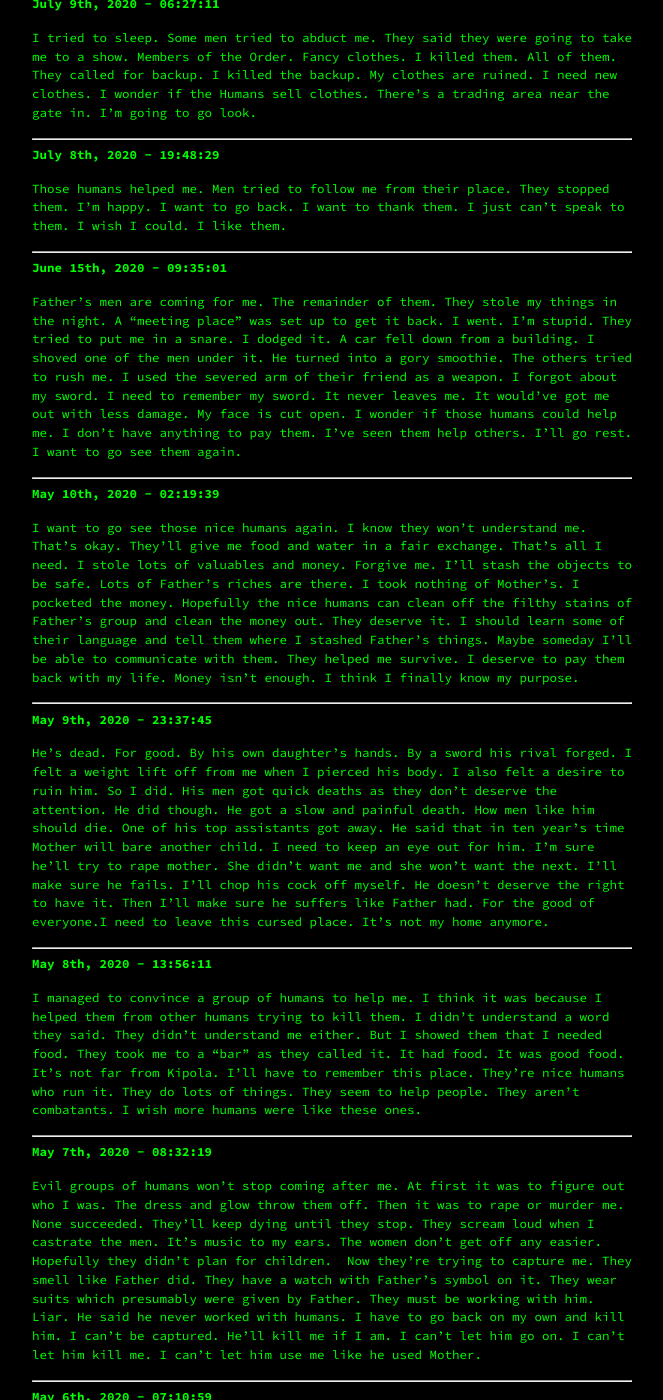
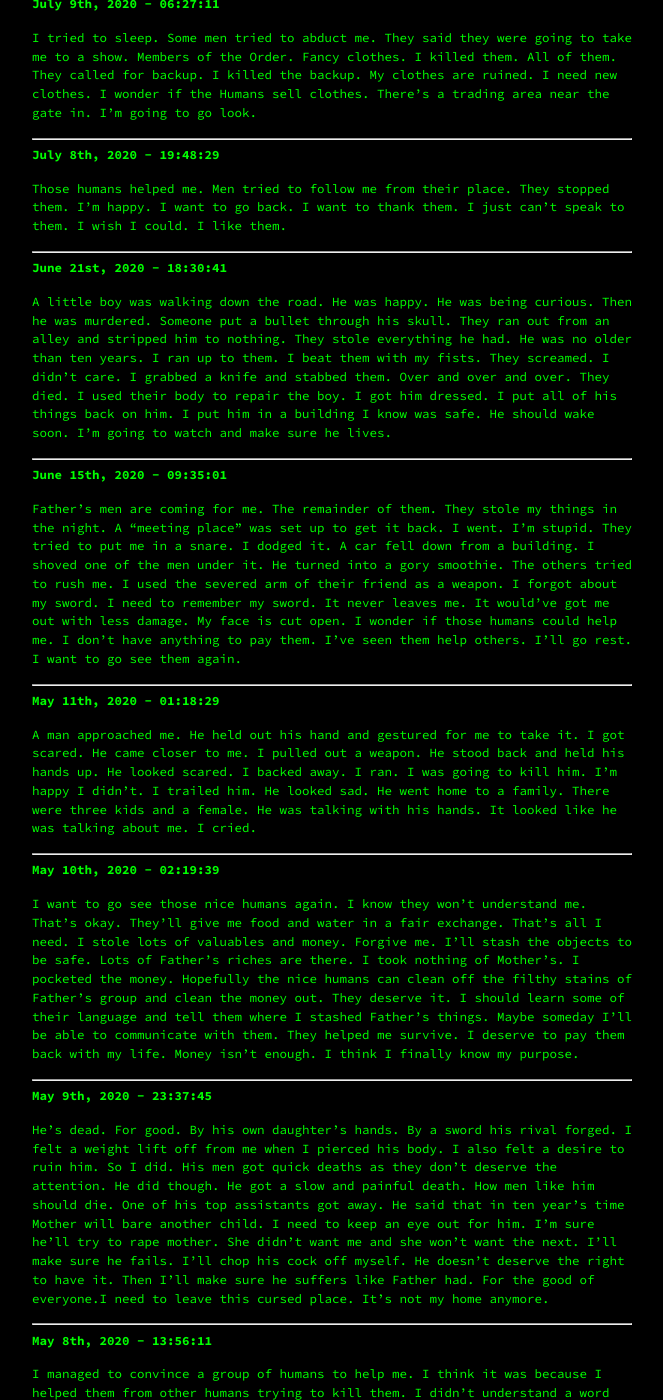
Before and after one commit to Terwilliger69105/69105.github.io, a Jekyll site: the page built from _pages/burritoverse/nimu.md, in a window 1280 px wide and 1400 px high, scrolled down 3027 px. Shown: the whole window, without its empty margins (308-971 px from the left). Built offline with Jekyll 4.4.1, drawn with Linux system fonts in a browser that asks for light colours; our own code applies the rules of GitHub Pages for plain Markdown files; some of the changed text lies outside the part shown.

Commit message:
Update nimu.md

```diff
--- a/_pages/burritoverse/nimu.md
+++ b/_pages/burritoverse/nimu.md
@@ -129,9 +129,21 @@ Those humans helped me. Men tried to follow me from their place. They stopped th
 
 ---
 
+**June 21st, 2020 - 18:30:41**
+
+A little boy was walking down the road. He was happy. He was being curious. Then he was murdered. Someone put a bullet through his skull. They ran out from an alley and stripped him to nothing. They stole everything he had. He was no older than ten years. I ran up to them. I beat them with my fists. They screamed. I didn't care. I grabbed a knife and stabbed them. Over and over and over. They died. I used their body to repair the boy. I got him dressed. I put all of his things back on him. I put him in a building I know was safe. He should wake soon. I'm going to watch and make sure he lives.
+
+---
+
 **June 15th, 2020 - 09:35:01**
 
 Father's men are coming for me. The remainder of them. They stole my things in the night. A "meeting place" was set up to get it back. I went. I'm stupid. They tried to put me in a snare. I dodged it. A car fell down from a building. I shoved one of the men under it. He turned into a gory smoothie. The others tried to rush me. I used the severed arm of their friend as a weapon. I forgot about my sword. I need to remember my sword. It never leaves me. It would've got me out with less damage. My face is cut open. I wonder if those humans could help me. I don't have anything to pay them. I've seen them help others. I'll go rest. I want to go see them again.
+
+---
+
+**May 11th, 2020 - 01:18:29**
+
+A man approached me. He held out his hand and gestured for me to take it. I got scared. He came closer to me. I pulled out a weapon. He stood back and held his hands up. He looked scared. I backed away. I ran. I was going to kill him. I'm happy I didn't. I trailed him. He looked sad. He went home to a family. There were three kids and a female. He was talking with his hands. It looked like he was talking about me. I cried.
 
 ---
 
```
Also changed, not shown: other parts of _pages/burritoverse/nimu.md (+1 -1 lines).
